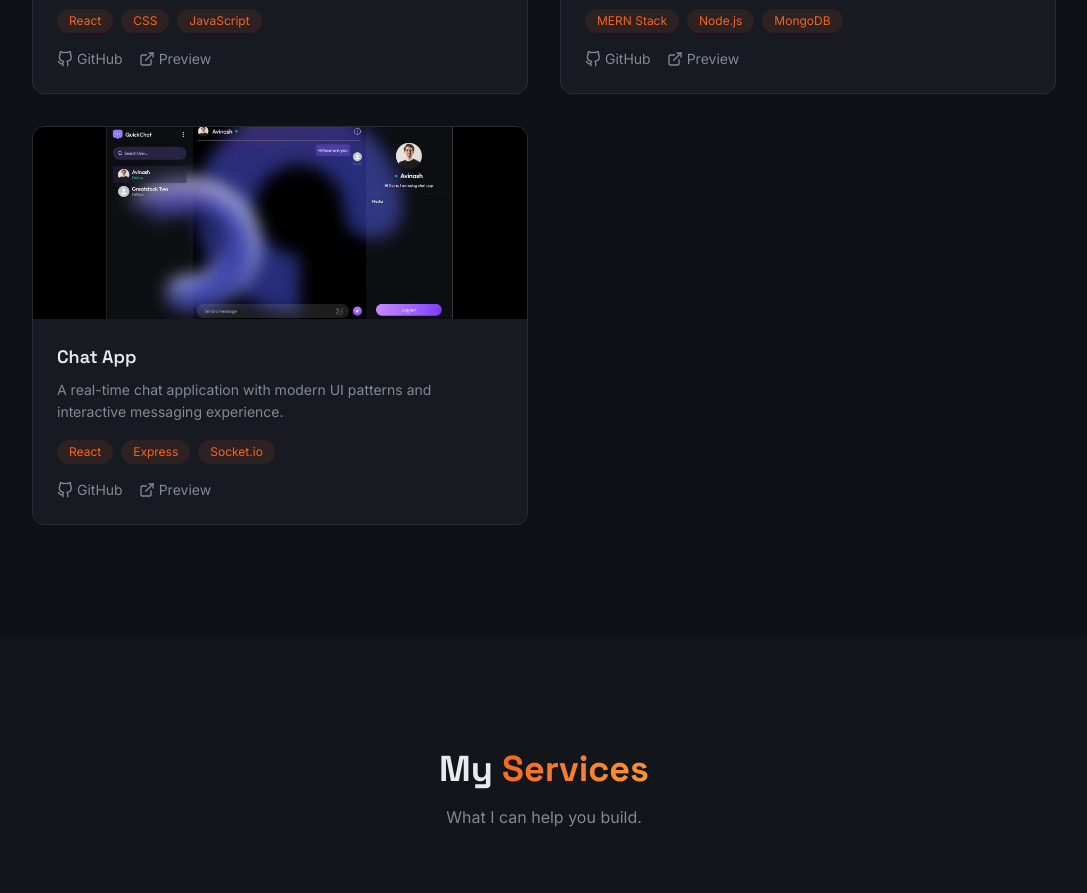
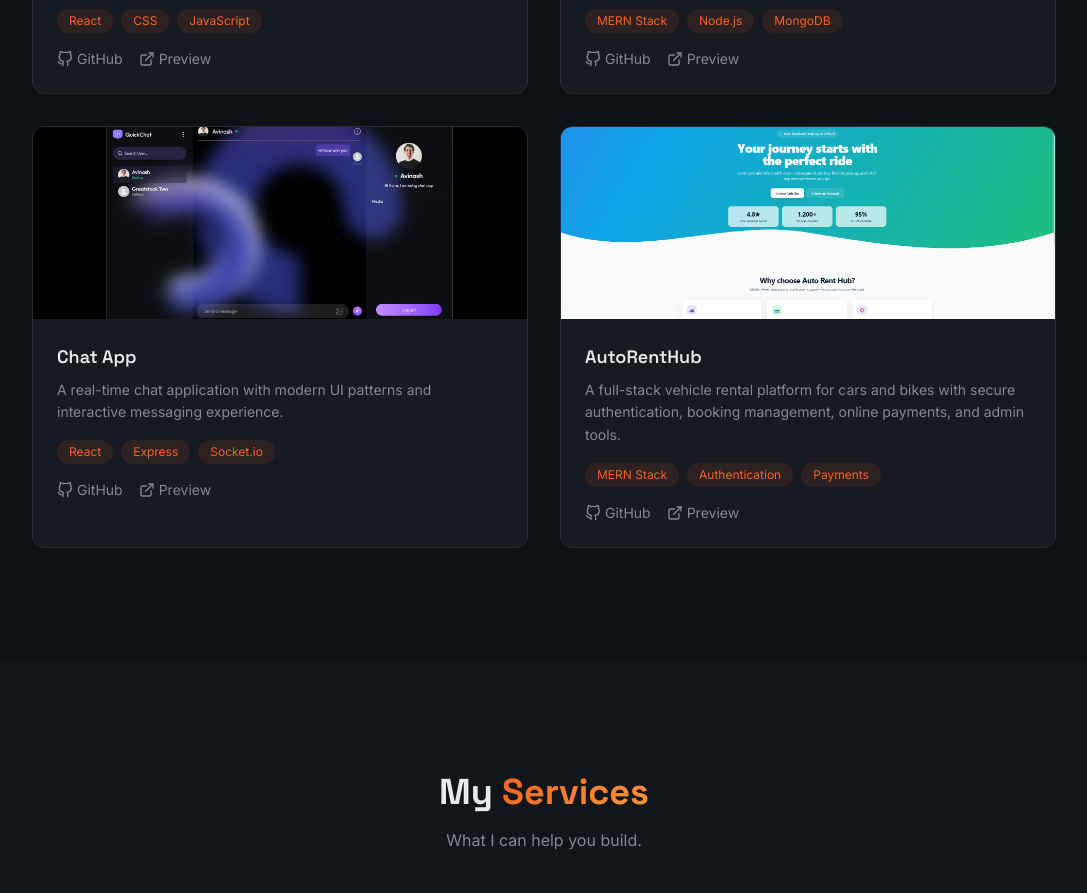
Before and after one commit to justtnikiyaa/Nihindu-Dulavin-Portfolio, a React (Vite) app: page / in a window 1280 px wide. Shown: the part 2920-3813 px from the top of the page, without its empty margins (96-1183 px from the left). Built offline with nearby package versions, Linux system fonts and the light colour scheme.

Commit message:
Added new Project

```diff
--- a/src/App.jsx
+++ b/src/App.jsx
@@ -70,6 +70,14 @@ const projects = [
     tech: ['React', 'Express', 'Socket.io'],
     image: '/images/project-chat.jpg',
     github: 'https://github.com/justtnikiyaa/chat-app.git',
+  },
+  {
+    title: 'AutoRentHub',
+    description:
+      'A full-stack vehicle rental platform for cars and bikes with secure authentication, booking management, online payments, and admin tools.',
+    tech: ['MERN Stack', 'Authentication', 'Payments'],
+    image: '/images/project-autorenthub.jpg',
+    github: 'https://github.com/justtnikiyaa/AutoRentHub.git',
   },
 ]
 
```
Also changed, not shown: public/images/project-autorenthub.jpg (added).
